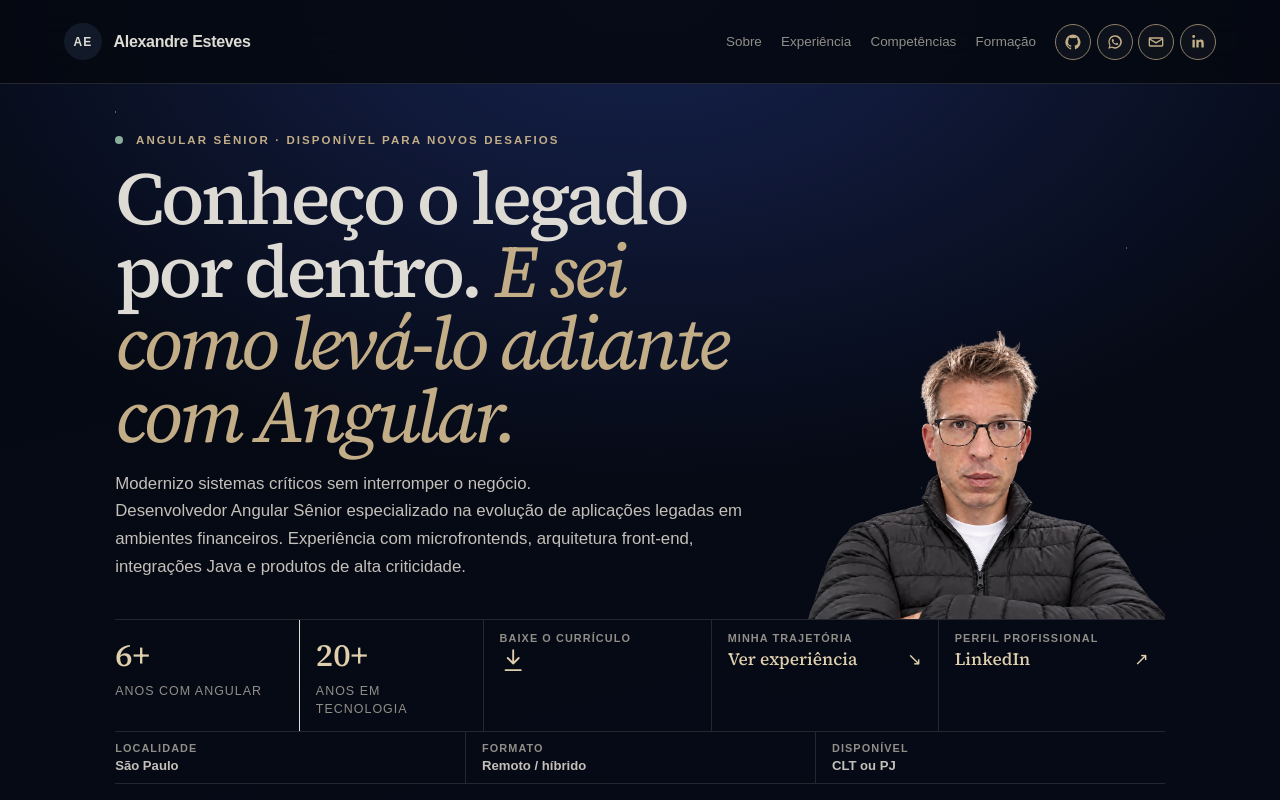
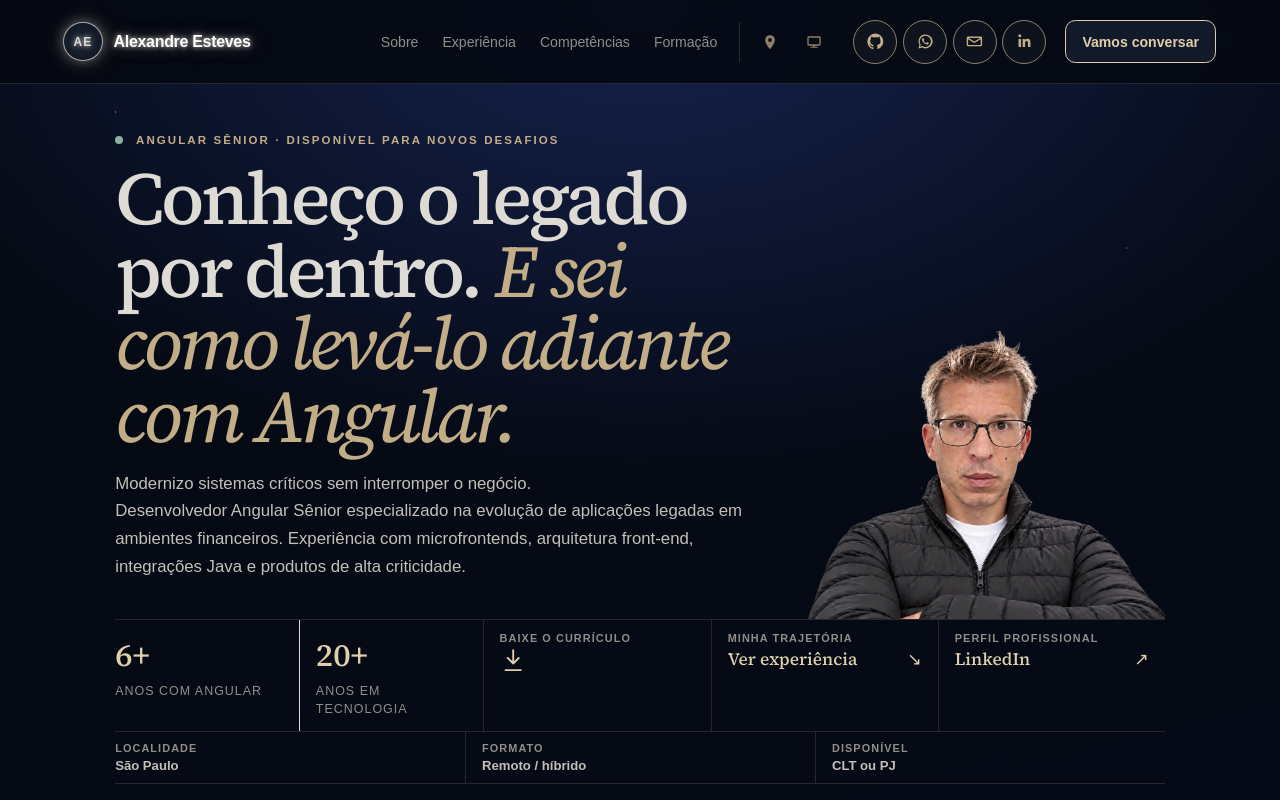
Before and after one commit to a13xandr3/alexandre-esteves-portfolio, an Angular app: page / in a window 1280 px wide. Shown: the top 800 px of the page. Built offline with nearby package versions, Linux system fonts and the light colour scheme; a web font is replaced by a local one.

Commit message:
feat: highlight active navigation section

```diff
--- a/src/app/portfolio/components/site-header/site-header.component.html
+++ b/src/app/portfolio/components/site-header/site-header.component.html
@@ -1,4 +1,10 @@
-<a class="brand" href="#inicio" aria-label="Página inicial de Alexandre Esteves"
+<a
+  class="brand"
+  href="#inicio"
+  aria-label="Página inicial de Alexandre Esteves"
+  [class.active]="activeSection() === 'inicio'"
+  [attr.aria-current]="activeSection() === 'inicio' ? 'location' : null"
+  (click)="selectSection('inicio')"
   ><span class="brand-mark">AE</span><span>Alexandre Esteves</span></a
 >
 <button
@@ -11,10 +17,47 @@
   Menu
 </button>
 <nav id="main-nav" [class.open]="menuOpen()" aria-label="Navegação principal">
-  <a href="#sobre" (click)="closeMenu()">Sobre</a
-  ><a href="#experiencia" (click)="closeMenu()">Experiência</a
-  ><a href="#competencias" (click)="closeMenu()">Competências</a
-  ><a href="#formacao" (click)="closeMenu()">Formação</a>
+  <a
+    href="#sobre"
+    [class.active]="activeSection() === 'sobre'"
+    [attr.aria-current]="activeSection() === 'sobre' ? 'location' : null"
+    (click)="selectSection('sobre')"
+    >Sobre</a
+  ><a
+    href="#experiencia"
+    [class.active]="activeSection() === 'experiencia'"
+    [attr.aria-current]="activeSection() === 'experiencia' ? 'location' : null"
+    (click)="selectSection('experiencia')"
+    >Experiência</a
+  ><a
+    href="#competencias"
+    [class.active]="activeSection() === 'competencias'"
+    [attr.aria-current]="activeSection() === 'competencias' ? 'location' : null"
+    (click)="selectSection('competencias')"
+    >Competências</a
+  ><a
+    href="#formacao"
+    [class.active]="activeSection() === 'formacao'"
+    [attr.aria-current]="activeSection() === 'formacao' ? 'location' : null"
+    (click)="selectSection('formacao')"
+    >Formação</a
+  >
+  <div class="header-meta" aria-label="Localidade e modalidade de atuação">
+    <span class="meta-icon" aria-label="São Paulo, Brasil" title="São Paulo, Brasil">
+      <svg viewBox="0 0 24 24" aria-hidden="true" focusable="false">
+        <path
+          d="M12 1.75a7.25 7.25 0 0 0-7.25 7.25c0 5.18 6.25 12.62 6.52 12.94a.95.95 0 0 0 1.46 0c.27-.32 6.52-7.76 6.52-12.94A7.25 7.25 0 0 0 12 1.75Zm0 10.1A2.85 2.85 0 1 1 12 6.15a2.85 2.85 0 0 1 0 5.7Z"
+        />
+      </svg>
+    </span>
+    <span class="meta-icon" aria-label="Atuação remota ou híbrida" title="Remoto ou híbrido">
+      <svg viewBox="0 0 24 24" aria-hidden="true" focusable="false">
+        <path
+          d="M4 3.5h16a2 2 0 0 1 2 2v10a2 2 0 0 1-2 2h-6.75v1.75H17a.75.75 0 0 1 0 1.5H7a.75.75 0 0 1 0-1.5h3.75V17.5H4a2 2 0 0 1-2-2v-10a2 2 0 0 1 2-2Zm0 2v10h16v-10H4Z"
+        />
+      </svg>
+    </span>
+  </div>
   <div class="header-social" aria-label="Contato e redes sociais">
     <a
       class="social-link"
@@ -73,4 +116,5 @@
       </svg>
     </a>
   </div>
+  <a class="nav-cta" href="#contato" (click)="closeMenu()">Vamos conversar</a>
 </nav>
--- a/src/app/portfolio/components/site-header/site-header.component.scss
+++ b/src/app/portfolio/components/site-header/site-header.component.scss
@@ -17,6 +17,15 @@
   text-decoration: none;
   font-weight: 750;
   letter-spacing: -0.02em;
+  transition:
+    color 180ms ease,
+    text-shadow 180ms ease;
+}
+.brand.active {
+  color: #fffefa;
+  text-shadow:
+    0 0 0.35rem rgba(255, 254, 250, 0.8),
+    0 0 1rem rgba(223, 207, 173, 0.5);
 }
 .brand-mark {
   display: grid;
@@ -26,6 +35,15 @@
   border-radius: 50%;
   font-size: 0.75rem;
   letter-spacing: 0.08em;
+  transition:
+    border-color 180ms ease,
+    box-shadow 180ms ease;
+}
+.brand.active .brand-mark {
+  box-shadow:
+    0 0 0 1px rgba(255, 254, 250, 0.55),
+    0 0 0.8rem rgba(255, 254, 250, 0.36),
+    0 0 1.4rem rgba(223, 207, 173, 0.24);
 }
 nav {
   display: flex;
@@ -34,20 +52,78 @@
 }
 nav a {
   text-decoration: none;
-  font-size: 0.84rem;
+  font-size: 0.88rem;
   font-weight: 500;
 }
-nav a:hover {
-  font-weight: bold;
+nav > a:not(.nav-cta) {
+  position: relative;
+  padding: 0.65rem 0.15rem;
+  transition:
+    color 180ms ease,
+    text-shadow 180ms ease,
+    transform 180ms ease;
+}
+nav > a:not(.nav-cta)::after {
+  position: absolute;
+  right: 15%;
+  bottom: 0.2rem;
+  left: 15%;
+  height: 1px;
+  border-radius: 999px;
+  background: linear-gradient(90deg, transparent, rgba(250, 248, 242, 0.95), transparent);
+  box-shadow:
+    0 0 0.35rem rgba(250, 248, 242, 0.85),
+    0 0 0.9rem rgba(223, 207, 173, 0.48);
+  content: '';
+  opacity: 0;
+  transform: scaleX(0.35);
+  transition:
+    opacity 180ms ease,
+    transform 180ms ease;
+}
+nav > a:not(.nav-cta):hover {
+  color: #faf8f2;
+  text-shadow: 0 0 0.7rem rgba(250, 248, 242, 0.32);
+}
+nav > a:not(.nav-cta).active {
+  color: #fffefa;
+  text-shadow:
+    0 0 0.35rem rgba(255, 254, 250, 0.95),
+    0 0 1rem rgba(223, 207, 173, 0.72);
+}
+nav > a:not(.nav-cta).active::after,
+nav > a:not(.nav-cta):focus-visible::after {
+  opacity: 1;
+  transform: scaleX(1);
 }
 .header-social {
   display: flex;
   align-items: center;
   gap: 0.35rem;
 }
+.header-meta {
+  display: flex;
+  align-items: center;
+  gap: 0.25rem;
+  padding-left: 0.65rem;
+  border-left: 1px solid var(--line);
+}
+.meta-icon {
+  position: relative;
+  display: grid;
+  place-items: center;
+  width: 2.5rem;
+  height: 2.5rem;
+  color: var(--accent-muted);
+}
+.meta-icon svg {
+  width: 1rem;
+  height: 1rem;
+  fill: currentColor;
+}
 .social-link {
-  width: 2.25rem;
-  height: 2.25rem;
+  width: 2.75rem;
+  height: 2.75rem;
   display: grid;
   place-items: center;
   border: 1px solid;
@@ -60,13 +136,15 @@
   transform: translateY(-0.15rem);
 }
 .social-link svg {
-  width: 1rem;
-  height: 1rem;
+  width: 1.05rem;
+  height: 1.05rem;
   fill: currentColor;
 }
 nav .nav-cta {
-  padding: 0.75rem 1rem;
-  border-radius: 0.35rem;
+  padding: 0.8rem 1rem;
+  border: 1px solid;
+  border-radius: 0.65rem;
+  font-weight: 750;
 }
 .menu-button {
   display: none;
@@ -97,10 +175,24 @@
     justify-content: center;
     padding: 0.5rem 0;
   }
+  .header-meta {
+    justify-content: center;
+    padding: 0.5rem 0;
+    border-left: 0;
+    border-top: 1px solid var(--line);
+    border-bottom: 1px solid var(--line);
+  }
+  nav .nav-cta {
+    text-align: center;
+  }
 }
 
 @media (prefers-reduced-motion: reduce) {
-  .social-link {
+  .social-link,
+  .brand,
+  .brand-mark,
+  nav > a:not(.nav-cta),
+  nav > a:not(.nav-cta)::after {
     transition: none;
   }
 }
--- a/src/app/portfolio/components/site-header/site-header.component.ts
+++ b/src/app/portfolio/components/site-header/site-header.component.ts
@@ -1,4 +1,13 @@
-import { ChangeDetectionStrategy, Component, signal } from '@angular/core';
+import { DOCUMENT } from '@angular/common';
+import {
+  AfterViewInit,
+  ChangeDetectionStrategy,
+  Component,
+  ElementRef,
+  OnDestroy,
+  inject,
+  signal,
+} from '@angular/core';
 
 @Component({
   selector: 'header[appPortfolioHeader]',
@@ -6,12 +15,82 @@
   styleUrl: './site-header.component.scss',
   changeDetection: ChangeDetectionStrategy.OnPush,
 })
-export class SiteHeaderComponent {
+export class SiteHeaderComponent implements AfterViewInit, OnDestroy {
+  private readonly document = inject(DOCUMENT);
+  private readonly elementRef = inject<ElementRef<HTMLElement>>(ElementRef);
+  private readonly sectionIds = ['inicio', 'sobre', 'experiencia', 'competencias', 'formacao'];
+  private animationFrameId: number | null = null;
+
   protected readonly menuOpen = signal(false);
+  protected readonly activeSection = signal('inicio');
+
+  ngAfterViewInit(): void {
+    const window = this.document.defaultView;
+
+    if (!window) {
+      return;
+    }
+
+    window.addEventListener('scroll', this.scheduleActiveSectionUpdate, { passive: true });
+    window.addEventListener('resize', this.scheduleActiveSectionUpdate, { passive: true });
+    this.updateActiveSection();
+  }
+
+  ngOnDestroy(): void {
+    const window = this.document.defaultView;
+
+    if (!window) {
+      return;
+    }
+
+    window.removeEventListener('scroll', this.scheduleActiveSectionUpdate);
+    window.removeEventListener('resize', this.scheduleActiveSectionUpdate);
+
+    if (this.animationFrameId !== null) {
+      window.cancelAnimationFrame(this.animationFrameId);
+    }
+  }
+
   protected toggleMenu(): void {
     this.menuOpen.update((open) => !open);
   }
+
+  protected selectSection(section: string): void {
+    this.activeSection.set(section);
+    this.closeMenu();
+  }
+
   protected closeMenu(): void {
     this.menuOpen.set(false);
   }
+
+  private readonly scheduleActiveSectionUpdate = (): void => {
+    const window = this.document.defaultView;
+
+    if (!window || this.animationFrameId !== null) {
+      return;
+    }
+
+    this.animationFrameId = window.requestAnimationFrame(() => {
+      this.animationFrameId = null;
+      this.updateActiveSection();
+    });
+  };
+
+  private updateActiveSection(): void {
+    const activationLine = this.elementRef.nativeElement.getBoundingClientRect().height + 1;
+    let currentSection = this.sectionIds[0];
+
+    for (const sectionId of this.sectionIds) {
+      const section = this.document.getElementById(sectionId);
+
+      if (section && section.getBoundingClientRect().top <= activationLine) {
+        currentSection = sectionId;
+      } else {
+        break;
+      }
+    }
+
+    this.activeSection.set(currentSection);
+  }
 }
```
